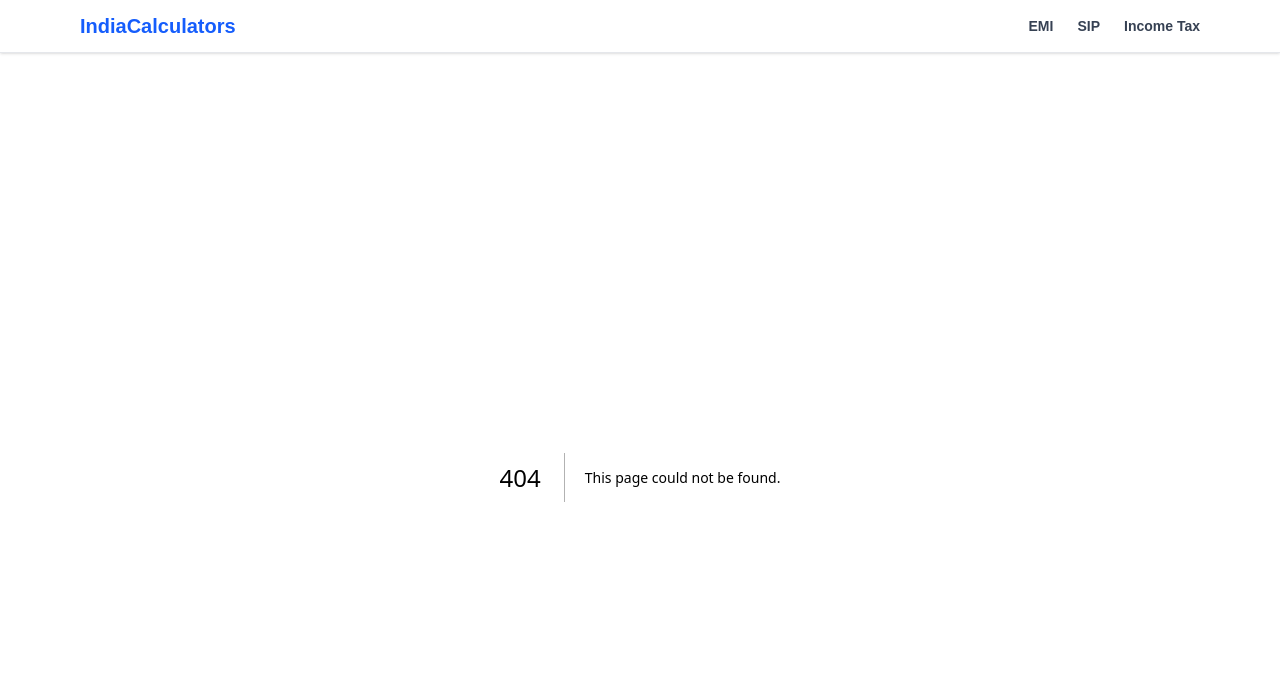
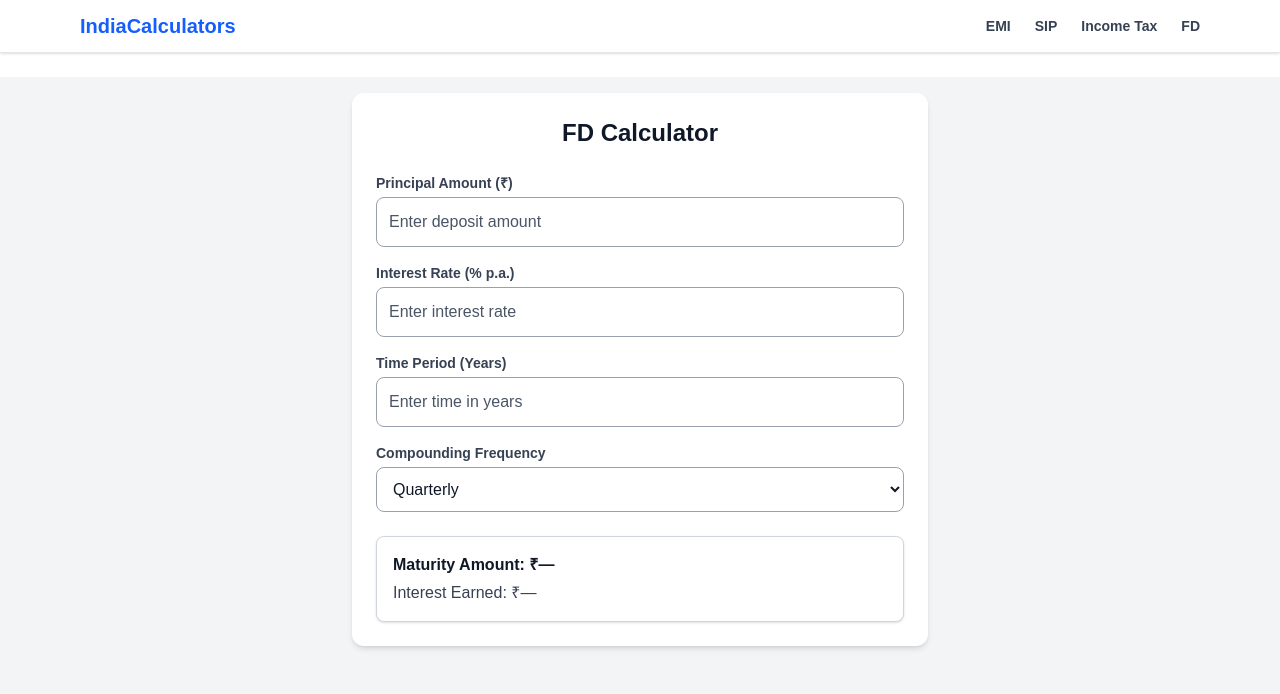
Before and after one commit to subham777546/india-calculators, a Next.js app: page /fd-calculator in a window 1280 px wide. Before the commit this address had no page. Shown: the top 694 px of the page. Built offline with nearby package versions, Linux system fonts and the light colour scheme.

Commit message:
Add FD Calculator

```diff
--- /dev/null
+++ b/app/fd-calculator/page.tsx
@@ -0,0 +1,114 @@
+"use client";
+
+import { useState } from "react";
+import Head from "next/head";
+
+export default function FDCalculator() {
+  const [principal, setPrincipal] = useState("");
+  const [rate, setRate] = useState("");
+  const [years, setYears] = useState("");
+  const [frequency, setFrequency] = useState("4"); // Quarterly default
+
+  const P = Number(principal);
+  const r = Number(rate) / 100;
+  const t = Number(years);
+  const n = Number(frequency);
+
+  const maturityAmount =
+    P && r && t
+      ? P * Math.pow(1 + r / n, n * t)
+      : 0;
+
+  const interestEarned = maturityAmount - P;
+
+  const format = (num: number) =>
+    num.toLocaleString("en-IN", { maximumFractionDigits: 0 });
+
+  return (
+    <>
+      <Head>
+        <title>FD Calculator India – Fixed Deposit Maturity Calculator</title>
+        <meta
+          name="description"
+          content="Calculate Fixed Deposit maturity amount and interest earned using our FD Calculator for India."
+        />
+      </Head>
+
+      <div className="min-h-screen bg-gray-100 p-4">
+        <div className="max-w-xl mx-auto bg-white rounded-xl shadow-md p-6">
+          <h1 className="text-2xl font-bold text-center text-gray-900 mb-6">
+            FD Calculator
+          </h1>
+
+          {/* Principal */}
+          <div className="mb-4">
+            <label className="block text-sm font-semibold text-gray-700 mb-1">
+              Principal Amount (₹)
+            </label>
+            <input
+              type="number"
+              value={principal}
+              onChange={(e) => setPrincipal(e.target.value)}
+              placeholder="Enter deposit amount"
+              className="w-full p-3 border border-gray-400 rounded-lg text-gray-900 placeholder-gray-600 focus:ring-2 focus:ring-blue-600"
+            />
+          </div>
+
+          {/* Interest Rate */}
+          <div className="mb-4">
+            <label className="block text-sm font-semibold text-gray-700 mb-1">
+              Interest Rate (% p.a.)
+            </label>
+            <input
+              type="number"
+              value={rate}
+              onChange={(e) => setRate(e.target.value)}
+              placeholder="Enter interest rate"
+              className="w-full p-3 border border-gray-400 rounded-lg text-gray-900 placeholder-gray-600 focus:ring-2 focus:ring-blue-600"
+            />
+          </div>
+
+          {/* Time */}
+          <div className="mb-4">
+            <label className="block text-sm font-semibold text-gray-700 mb-1">
+              Time Period (Years)
+            </label>
+            <input
+              type="number"
+              value={years}
+              onChange={(e) => setYears(e.target.value)}
+              placeholder="Enter time in years"
+              className="w-full p-3 border border-gray-400 rounded-lg text-gray-900 placeholder-gray-600 focus:ring-2 focus:ring-blue-600"
+            />
+          </div>
+
+          {/* Frequency */}
+          <div className="mb-6">
+            <label className="block text-sm font-semibold text-gray-700 mb-1">
+              Compounding Frequency
+            </label>
+            <select
+              value={frequency}
+              onChange={(e) => setFrequency(e.target.value)}
+              className="w-full p-3 border border-gray-400 rounded-lg text-gray-900 focus:ring-2 focus:ring-blue-600"
+            >
+              <option value="1">Yearly</option>
+              <option value="2">Half-Yearly</option>
+              <option value="4">Quarterly</option>
+            </select>
+          </div>
+
+          {/* Result */}
+          <div className="bg-white border border-gray-300 rounded-lg p-4 shadow-sm">
+            <p className="text-gray-900 font-semibold">
+              Maturity Amount: ₹{maturityAmount ? format(maturityAmount) : "—"}
+            </p>
+            <p className="text-gray-700 mt-1">
+              Interest Earned: ₹{maturityAmount ? format(interestEarned) : "—"}
+            </p>
+          </div>
+        </div>
+      </div>
+    </>
+  );
+}
--- a/app/layout.tsx
+++ b/app/layout.tsx
@@ -49,6 +49,13 @@ export default function RootLayout({
               >
                 Income Tax
               </Link>
+              <Link
+               href="/fd-calculator"
+               className="text-gray-700 hover:text-blue-600"
+                  >
+                     FD
+                 </Link>
+
             </div>
           </nav>
         </header>
```
